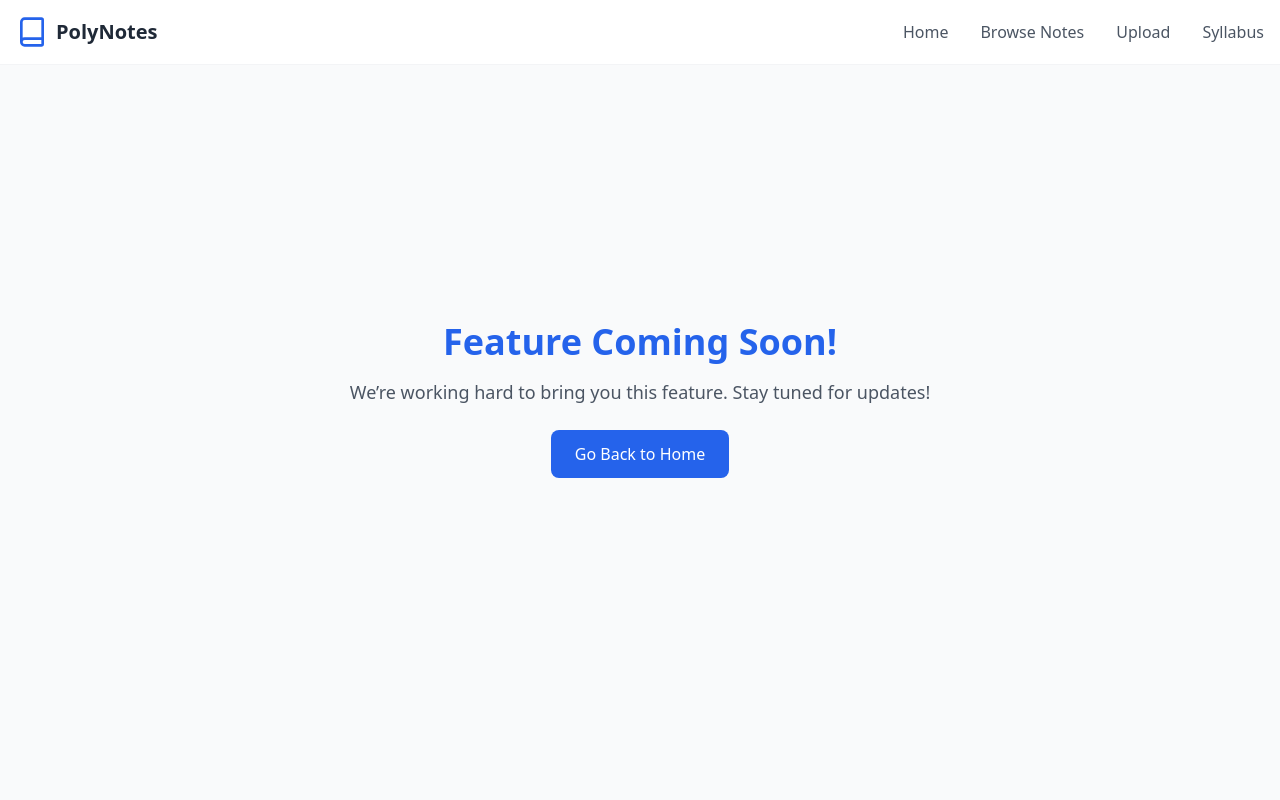
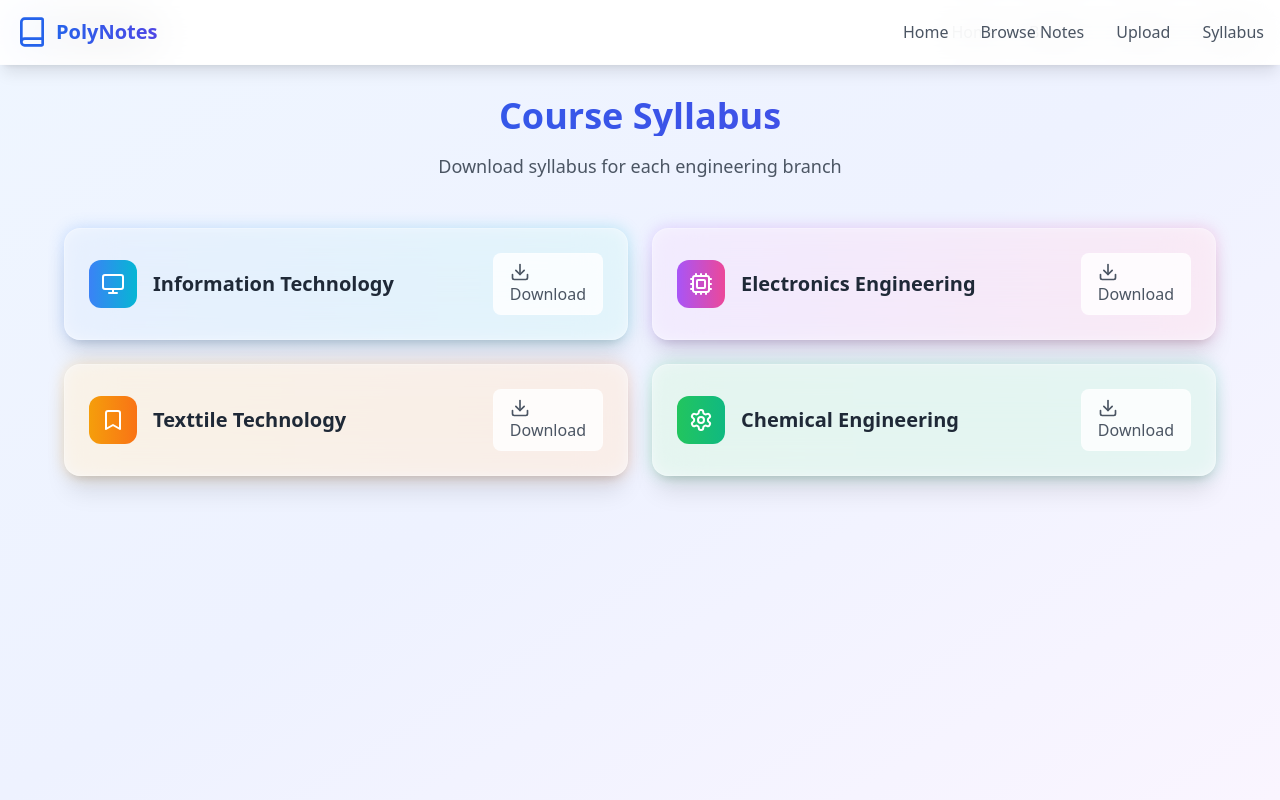
Before and after one commit to akhileshverma92/polytechnic_notes, a React (Vite) app in the folder polytechnic_notes/: page /syllabus in a window 1280 px wide. Shown: the top 800 px of the page. Built offline with nearby package versions, Linux system fonts and the light colour scheme.

Commit message:
Update SyllabusPage.jsx

```diff
--- a/polytechnic_notes/src/Pages/SyllabusPage.jsx
+++ b/polytechnic_notes/src/Pages/SyllabusPage.jsx
@@ -1,7 +1,7 @@
 import React, { useState } from 'react';
-import { Menu, X, Book } from 'lucide-react';
+import { Menu, X, Book, Download, Monitor, Cpu, Bookmark, Settings } from 'lucide-react';
 
-const Header = () => {
+const SyllabusPage = () => {
   const [isMenuOpen, setIsMenuOpen] = useState(false);
 
   const navItems = [
@@ -11,42 +11,75 @@ const Header = () => {
     { label: 'Syllabus', href: 'syllabus' },
   ];
 
-  const comingSoon = true; // Toggle this to show "Coming Soon" for all pages.
+  const branches = [
+    {
+      name: "Information Technology",
+      icon: Monitor,
+      color: "from-blue-500 to-cyan-500",
+      link: "https://drive.google.com/file/d/19hlqY2Iur5ifvaI0IZkuMLxKcBa6EmM7/view?usp=sharing"
+    },
+    {
+      name: "Electronics Engineering",
+      icon: Cpu,
+      color: "from-purple-500 to-pink-500",
+      link:"https://drive.google.com/file/d/1hBZyzy1sNLQj4hGtaYtOZ7q4mph1pHaL/view?usp=sharing"
+    },
+    {
+      name: "Texttile Technology",
+      icon: Bookmark,
+      color: "from-amber-500 to-orange-500",
+      link: "https://drive.google.com/file/d/1L3C1G7fmBO9-YSqV1wPY8OuTCEQzY5B5/view?usp=sharing"
+    },
+    {
+      name: "Chemical Engineering",
+      icon: Settings,
+      color: "from-green-500 to-emerald-500",
+      link:"https://drive.google.com/file/d/1xVr-QJUolFqvT_rC-BWIRCz9PNOL-hHI/view?usp=sharing"
+    }
+  ];
 
   return (
-    <div className="min-h-screen bg-gray-50">
-      <header className="bg-white border-b border-gray-100 fixed w-full top-0 z-50">
+    <div className="min-h-screen bg-gradient-to-br from-blue-50 via-indigo-50 to-purple-50">
+      <div className="fixed inset-0 -z-10 overflow-hidden">
+        <div className="absolute top-1/4 left-1/4 w-96 h-96 bg-blue-300 rounded-full mix-blend-multiply filter blur-3xl opacity-10 animate-blob" />
+        <div className="absolute top-1/3 right-1/4 w-96 h-96 bg-purple-300 rounded-full mix-blend-multiply filter blur-3xl opacity-10 animate-blob animation-delay-2000" />
+        <div className="absolute bottom-1/4 left-1/3 w-96 h-96 bg-pink-300 rounded-full mix-blend-multiply filter blur-3xl opacity-10 animate-blob animation-delay-4000" />
+      </div>
+
+      <header className="fixed w-full top-0 z-50">
+        <div className="bg-white/70 backdrop-blur-xl border-b border-white/20 shadow-lg">
           <div className="container mx-auto px-4">
             <div className="flex items-center justify-between h-16">
-            {/* Logo */}
-            <div className="flex items-center" onClick={() => window.location.href = '/'}>
-              <Book className="h-8 w-8 text-blue-600" />
-              <span className="ml-2 text-xl font-bold text-gray-800">PolyNotes</span>
+              <div
+                className="flex items-center cursor-pointer group"
+                onClick={() => window.location.href = '/'}
+              >
+                <Book className="h-8 w-8 text-blue-600 group-hover:scale-110 transition-transform duration-300" />
+                <span className="ml-2 text-xl font-bold bg-clip-text text-transparent bg-gradient-to-r from-blue-600 to-indigo-600">
+                  PolyNotes
+                </span>
               </div>
 
-            {/* Desktop Navigation */}
               <nav className="hidden md:flex space-x-8">
                 {navItems.map((item) => (
                   <a
                     key={item.label}
                     href={item.href}
-                  className="text-gray-600 hover:text-blue-600 transition-colors duration-200"
+                    className="text-gray-600 hover:text-blue-600 transition-all duration-300 hover:scale-105"
                   >
                     {item.label}
                   </a>
                 ))}
               </nav>
 
-            {/* Mobile Menu Button */}
               <button
-              className="md:hidden p-2 text-gray-600"
+                className="md:hidden p-2 text-gray-600 hover:text-blue-600 transition-colors duration-300"
                 onClick={() => setIsMenuOpen(!isMenuOpen)}
               >
                 {isMenuOpen ? <X className="h-6 w-6" /> : <Menu className="h-6 w-6" />}
               </button>
             </div>
 
-          {/* Mobile Menu */}
             {isMenuOpen && (
               <div className="md:hidden py-4 border-t border-gray-100">
                 <nav className="flex flex-col space-y-4">
@@ -54,7 +87,7 @@ const Header = () => {
                     <a
                       key={item.label}
                       href={item.href}
-                    className="text-gray-600 hover:text-blue-600 transition-colors duration-200"
+                      className="text-gray-600 hover:text-blue-600 transition-colors duration-300"
                     >
                       {item.label}
                     </a>
@@ -63,31 +96,60 @@ const Header = () => {
               </div>
             )}
           </div>
+        </div>
       </header>
 
-      {/* Page Content */}
-      <main className="pt-20">
-        {comingSoon ? (
-          <div className="flex flex-col items-center justify-center h-[80vh] text-center px-4">
-            <h1 className="text-4xl font-bold text-blue-600">Feature Coming Soon!</h1>
-            <p className="text-gray-600 text-lg mt-4">
-              We’re working hard to bring you this feature. Stay tuned for updates!
+      <main className="pt-24 pb-12 px-4">
+        <div className="container mx-auto max-w-6xl">
+          <div className="text-center mb-12 animate-fade-in">
+            <h1 className="text-4xl font-bold bg-clip-text text-transparent bg-gradient-to-r from-blue-600 to-indigo-600 mb-4">
+              Course Syllabus
+            </h1>
+            <p className="text-gray-600 text-lg">
+              Download syllabus for each engineering branch
             </p>
+          </div>
+
+          <div className="grid md:grid-cols-2 gap-6">
+            {branches.map((branch, index) => {
+              const Icon = branch.icon;
+              return (
+                <div
+                  key={branch.name}
+                  className="group animate-fade-in"
+                  style={{ animationDelay: `${index * 100}ms` }}
+                >
+                  <div className="relative">
+                    <div className={`absolute inset-0 bg-gradient-to-r ${branch.color} rounded-2xl blur opacity-25 group-hover:opacity-50 transition-opacity duration-300`} />
+                    <div className="relative p-6 rounded-2xl bg-white/60 backdrop-blur-xl border border-white/20 shadow-xl hover:shadow-2xl transition-all duration-300">
+                      <div className="flex items-center justify-between">
+                        <div className="flex items-center space-x-4">
+                          <div className={`p-3 rounded-xl bg-gradient-to-r ${branch.color}`}>
+                            <Icon className="h-6 w-6 text-white" />
+                          </div>
+                          <h2 className="text-xl font-semibold text-gray-800">
+                            {branch.name}
+                          </h2>
+                        </div>
                         <button
-              className="mt-6 px-6 py-3 bg-blue-600 text-white rounded-lg hover:bg-blue-700 transition-colors duration-200"
-              onClick={() => window.location.href = '/'}
+                          className="flex flex-col items-center space-x-2 px-4 py-2 rounded-lg bg-white/80 hover:bg-white/90 border border-white/20 transition-all duration-300"
+
                         >
-              Go Back to Home
+                           <a href={branch.link} target='_blank' ><Download className="h-5 w-5 text-gray-600" />
+                           <span className="text-gray-600">Download</span></a>
                         </button>
+
                       </div>
-        ) : (
-          <div className="container mx-auto px-4">
-            {/* Actual page content can be added here */}
                     </div>
-        )}
+                  </div>
+                </div>
+              );
+            })}
+          </div>
+        </div>
       </main>
     </div>
   );
 };
 
-export default Header;
+export default SyllabusPage;
```
Lines whose indentation alone changed are shown as unchanged.
